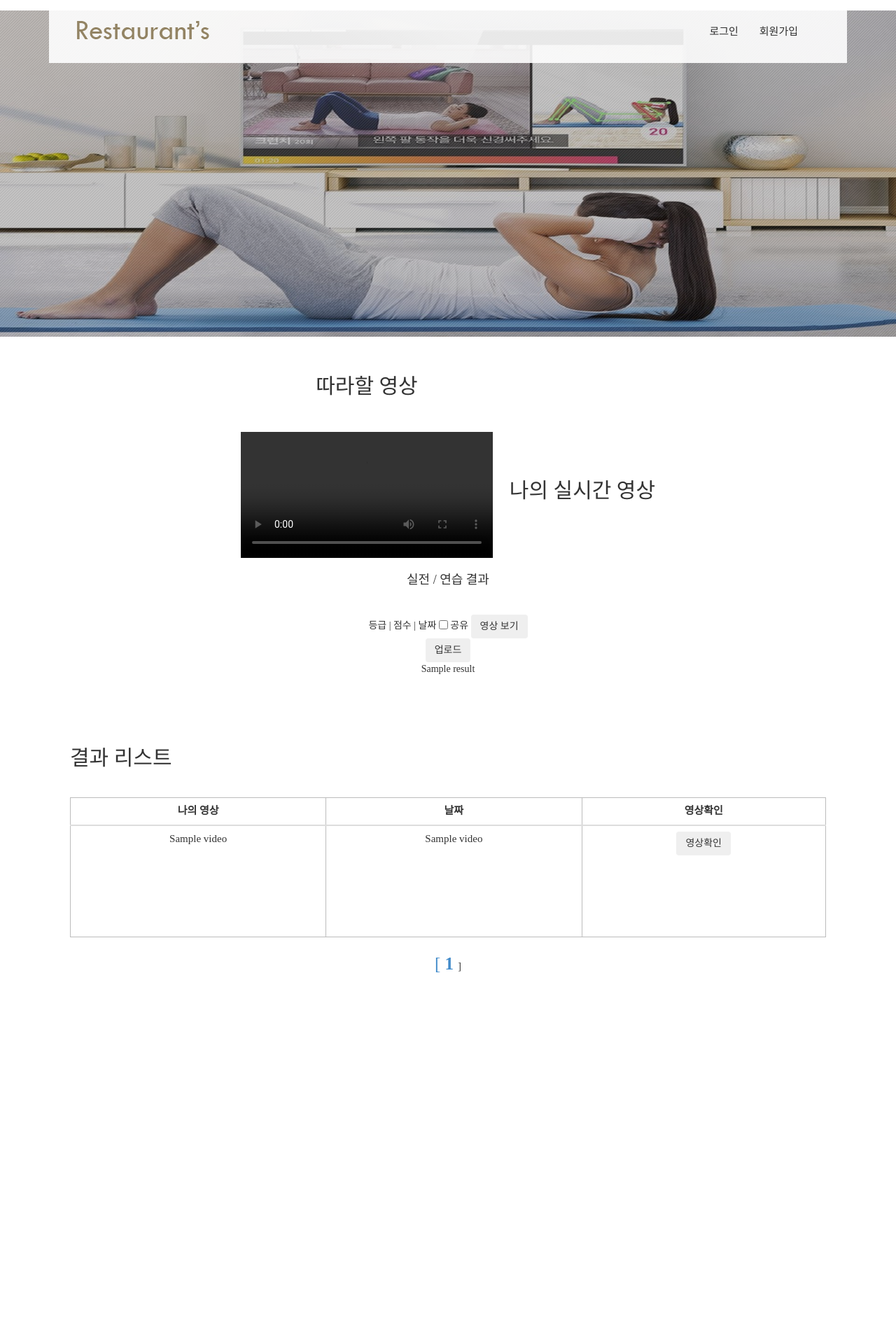
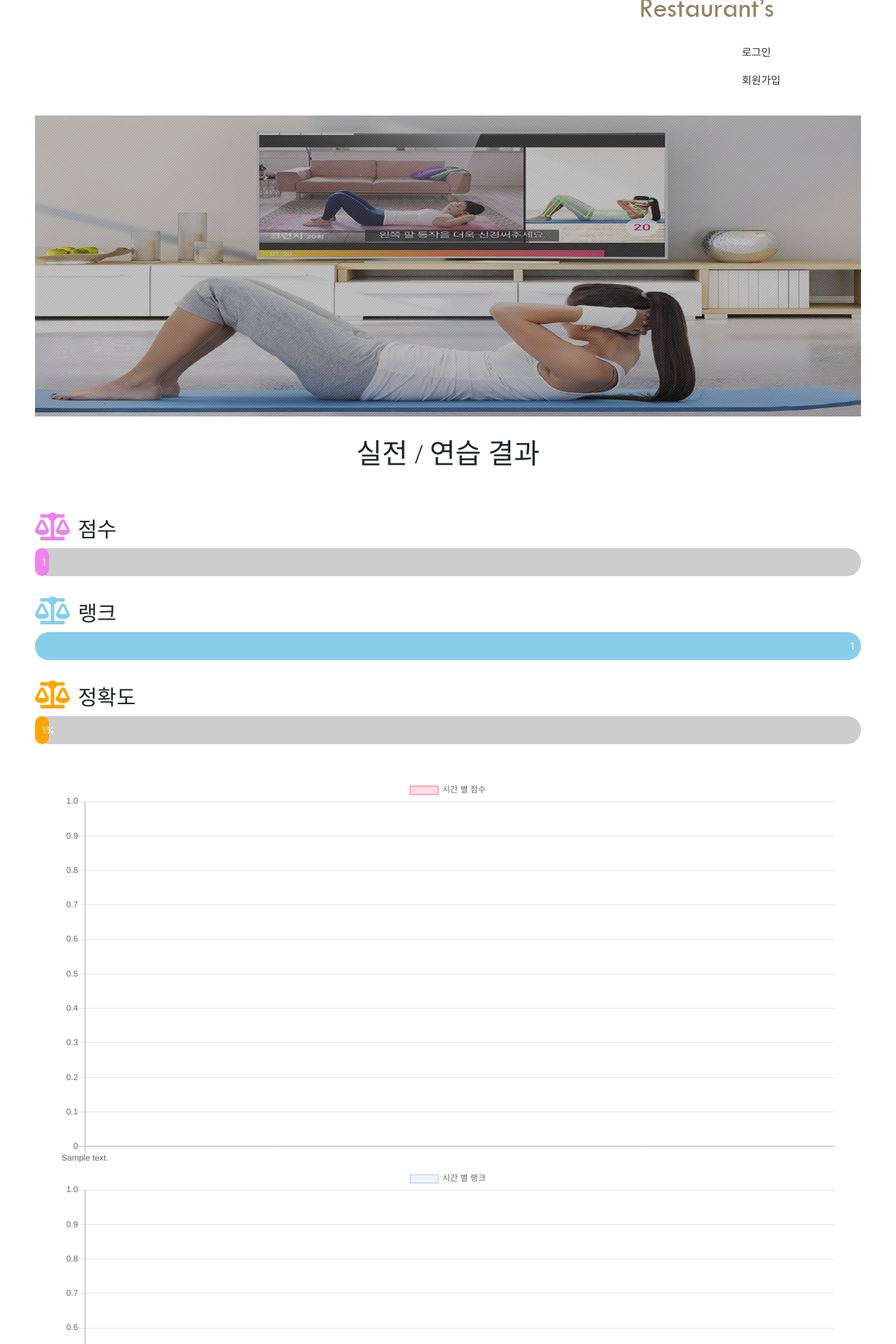
Before and after one commit to mangchhe/django-posture-correction, a Django app: template templates/playViewResult.html in a window 1280 px wide. Shown: the top 1920 px of the page at 70% size. Before the commit the page ends 1389 px from the top, so only its background shows below. Run offline with Django 3.2, Linux system fonts and the light colour scheme; the template is opened without the code that fills it: most values are stand-ins (such as "Sample title", 1, 10 or a date in 2020); some libraries are stand-ins or nearby versions; some web fonts are replaced; grey boxes are pictures that could not be loaded.

Commit message:
CSS: 결과 데이터 그래프로 구현

```diff
--- a/static/playView.css
+++ b/static/playView.css
@@ -1,49 +1,54 @@
-#sec_1{
+#sec_1 {
   margin: 0px auto;
   padding: 100px, 50px;
   text-align: center;
 }
-#s_left{
+#s_left {
   display: inline-block;
-    text-align:center;
-    font-family: 'Spoqa Han Sans', 'Sans-serif';
+  text-align: center;
+  font-family: "Spoqa Han Sans", "Sans-serif";
   font-weight: lighter;
   font-size: 30px;
   margin: 10px;
 }
-h3{
-    font-family: 'Spoqa Han Sans', 'Sans-serif';
+h3 {
+  font-family: "Spoqa Han Sans", "Sans-serif";
   font-weight: lighter;
   font-size: 30px;
   text-align: left;
 }
 
-h4{
-    font-family: 'Spoqa Han Sans', 'Sans-serif';
+h4 {
+  font-family: "Spoqa Han Sans", "Sans-serif";
   font-weight: lighter;
 }
 
-tr{
-    font-family: 'Spoqa Han Sans', 'Sans-serif';
+tr {
+  font-family: "Spoqa Han Sans", "Sans-serif";
   font-weight: lighter;
   font-size: 15px;
 }
-#s_right{
+#s_right {
   display: inline-block;
-    text-align:center;
-    font-family: 'Spoqa Han Sans', 'Sans-serif';
+  text-align: center;
+  font-family: "Spoqa Han Sans", "Sans-serif";
   font-weight: lighter;
   font-size: 30px;
   margin: 10px;
 }
-#s_bottom{
-    text-align:center;
-    font-family: 'Spoqa Han Sans', 'Sans-serif';
+#s_bottom {
+  text-align: center;
+  font-family: "Spoqa Han Sans", "Sans-serif";
   font-weight: lighter;
 }
-#s_bbottom{
-    text-align:center;
-    font-family: 'Spoqa Han Sans', 'Sans-serif';
+#s_bottom2 {
+  text-align: center;
+  font-family: "Spoqa Han Sans", "Sans-serif";
+  font-weight: lighter;
+}
+#s_bbottom {
+  text-align: center;
+  font-family: "Spoqa Han Sans", "Sans-serif";
   font-weight: lighter;
   margin: 100px;
 }
--- a/templates/playViewResult.html
+++ b/templates/playViewResult.html
@@ -5,44 +5,194 @@
     <title>모드 선택 후 화면</title>
     <link rel ='stylesheet' type='text/css' href='{% static "playView.css" %}'>
     <link href='//spoqa.github.io/spoqa-han-sans/css/SpoqaHanSans-kr.css' rel='stylesheet' type='text/css'>
+    <script src="https://use.fontawesome.com/releases/v5.2.0/js/all.js"></script>
+    <style>
+        body { padding: 50px;}
+        .graph{height: 40px; margin: 0 0 20px; background:#ccc; border-radius: 40px;}
+        .graph span {display: block; height: 40px; line-height: 40px; text-align: right;
+         border-radius: 40px; color: white; font-size: 13px; padding: 0 10px;}
+        .graph.stack span {background:violet; animation: stack 2s 1;}
+        .graph.stack2 span {background:skyblue; animation: stack2 2s 1;}
+        .graph.stack3 span {background:orange; animation: stack3 2s 1;}
+
+        @keyframes stack{
+            0% {width: 0; color: rgba(255,255,255,0);}
+            40% {color: rgba(255,255,255,1);}
+            100% {width: {{total_zum}}%; }
+        }
+        @keyframes stack2{
+            0% {width: 0; color: rgba(255,255,255,0);}
+            40% {color: rgba(255,255,255,1);}
+            100% {width: {{rank_trans}}%; }
+        }
+        @keyframes stack3{
+            0% {width: 0; color: rgba(255,255,255,0);}
+            40% {color: rgba(255,255,255,1);}
+            100% {width: {{total_accuracy}}%; }
+        }
+        #zum {
+            font-size: 40px;
+            color: violet;
+        }
+        #rank {
+            font-size: 40px;
+            color: skyblue;
+        }
+        #accuracy {
+            font-size: 40px;
+            color: orange;
+        }
+        .icon__text {
+            font-size: 30px;
+        }
+    </style>
+    <link rel="stylesheet" href="https://stackpath.bootstrapcdn.com/bootstrap/4.3.1/css/bootstrap.min.css" integrity="sha384-ggOyR0iXCbMQv3Xipma34MD+dH/1fQ784/j6cY/iJTQUOhcWr7x9JvoRxT2MZw1T" crossorigin="anonymous">
+    <!-- 차트 링크 -->
+    <script src="https://cdn.jsdelivr.net/npm/chart.js@2.8.0"></script>
 </head>
-
+    <br><br>
+    <div id = 's_bottom'>
+        <h4 style="font-size: 40px;">실전 / 연습 결과</h4>
+        <br>
+    </div>
 
     <br><br>
 
-    <section>
-        <div id="sec_1">
-            <div id = 's_left'>따라할 영상<br><br>
-                <video src = ''
-                       height = 180 width = 360 controls autoplay oncontextmenu="return false" type = 'video/mp4'>
-                </video>
-            </div>
-            <div id = 's_right'>나의 실시간 영상<br><br>
+    <span id = "zum">
+        <i class = "fas fa-balance-scale"></i>
+    </span>
+    <span class = 'icon__text'>점수</span>
+    <div class="graph stack">
+        <span style="width:{{total_zum}}%">{{total_zum}}</span>
+    </div>
+    <span id = "rank" >
+        <i class = "fas fa-balance-scale"></i>
+    </span>
+    <span class = 'icon__text'>랭크</span>
+    <div class="graph stack2">
+        <span style="width:{{rank_trans}}%">{{total_rank}}</span>
+    </div>
+    <span id = "accuracy">
+        <i class = "fas fa-balance-scale"></i>
+    </span>
+    <span class = 'icon__text'>정확도</span>
+    <div class="graph stack3">
+        <span style="width:{{total_accuracy}}%">{{total_accuracy}}%</span>
+    </div>
+    <br><br>
+    <div class="container">
+        <canvas id="myChart"></canvas>
+        <canvas id="myChart2"></canvas>
+        <canvas id="myChart3"></canvas>
+    </div>
+     <!-- 부트스트랩 -->
+     <script src="https://code.jquery.com/jquery-3.3.1.slim.min.js" integrity="sha384-q8i/X+965DzO0rT7abK41JStQIAqVgRVzpbzo5smXKp4YfRvH+8abtTE1Pi6jizo" crossorigin="anonymous"></script>
+     <script src="https://cdnjs.cloudflare.com/ajax/libs/popper.js/1.14.7/umd/popper.min.js" integrity="sha384-UO2eT0CpHqdSJQ6hJty5KVphtPhzWj9WO1clHTMGa3JDZwrnQq4sF86dIHNDz0W1" crossorigin="anonymous"></script>
+     <script src="https://stackpath.bootstrapcdn.com/bootstrap/4.3.1/js/bootstrap.min.js" integrity="sha384-JjSmVgyd0p3pXB1rRibZUAYoIIy6OrQ6VrjIEaFf/nJGzIxFDsf4x0xIM+B07jRM" crossorigin="anonymous"></script>
 
-                <img src="">
+     <!-- 차트 -->
 
-            </div>
-        </div>
-    </section>
+    <script> var ctx = document.getElementById('myChart');
+
+        String.prototype.replaceAll = function(org, dest) {
+            return this.split(org).join(dest);
+        }
+
+        var test = "{{text_len}}".replaceAll("&#x27;", "").replaceAll('[',"").replaceAll(']',"").split(",");
+
+        var myChart = new Chart(ctx, {
+            type: 'line',
+            data: { labels: test,
+            datasets: [{
+                label: '시간 별 점수',
+                data: {{total_zum_list}},
+                backgroundColor: 'rgba(255, 99, 132, 0.2)',
+                borderColor: 'rgba(255, 99, 132, 1)',
+                borderWidth: 1
+                }]
+            },
+            options: {
+                scales: {
+                    yAxes: [{
+                        ticks: {
+                            beginAtZero: true
+                        }
+                    }]
+                }
+            }
+        });
+    </script>
+
+    <script> var ctx = document.getElementById('myChart2');
+
+        var test = "{{text_len}}".replaceAll("&#x27;", "").replaceAll('[',"").replaceAll(']',"").split(",");
+
+        var myChart = new Chart(ctx, {
+            type: 'line',
+            data: { labels: test,
+            datasets: [{
+                label: '시간 별 랭크',
+                data: {{total_rank_list}},
+                backgroundColor: 'rgba(163, 202, 225, 0.2)',
+                borderColor: 'rgba(163, 202, 225, 1)',
+                borderWidth: 1
+                }]
+            },
+            options: {
+                scales: {
+                    yAxes: [{
+                        ticks: {
+                            beginAtZero: true
+                        }
+                    }]
+                }
+            }
+        });
+    </script>
+
+    <script> var ctx = document.getElementById('myChart3');
+
+        var test = "{{text_len}}".replaceAll("&#x27;", "").replaceAll('[',"").replaceAll(']',"").split(",");
+
+        var myChart = new Chart(ctx, {
+            type: 'line',
+            data: { labels: test,
+            datasets: [{
+                label: '시간 별 정확도',
+                data: {{total_accuracy_list}},
+                backgroundColor: 'rgba(192, 107, 94, 0.2)',
+                borderColor: 'rgba(192, 107, 94, 1)',
+                borderWidth: 1
+                }]
+            },
+            options: {
+                scales: {
+                    yAxes: [{
+                        ticks: {
+                            beginAtZero: true
+                        }
+                    }]
+                }
+            }
+        });
+    </script>
+
+    <br><br>
 
     <footer>
-        <div id = 's_bottom'>
-            <h4>실전 / 연습 결과</h4>
-            <br><br>
-            등급 | 점수 | 날짜
+        <div id = 's_bottom2'>
             <input type = 'checkbox'> 공유
             <button class="btn btn-secondary" type = 'button' onclick = 'alert("영상 보기를 눌렀습니다.")'>
                 영상 보기
             </button>
+            <br><br>
             <form action = '' method="POST">
                 {% csrf_token %}
                 <button class="btn btn-secondary" type = 'submit' onclick = 'alert("업로드를 눌렀습니다.")' name ='upload_btn'>
                 업로드
                 </button>
             </form>
-            {{ result }}
         </div>
-
         <div id = 's_bbottom'>
             <div><h3>결과 리스트</h3></div>
             <br><br>
```
Also changed, not shown: Edus/views.py (+30 -6 lines), db.sqlite3. Lines whose indentation alone changed are shown as unchanged.
